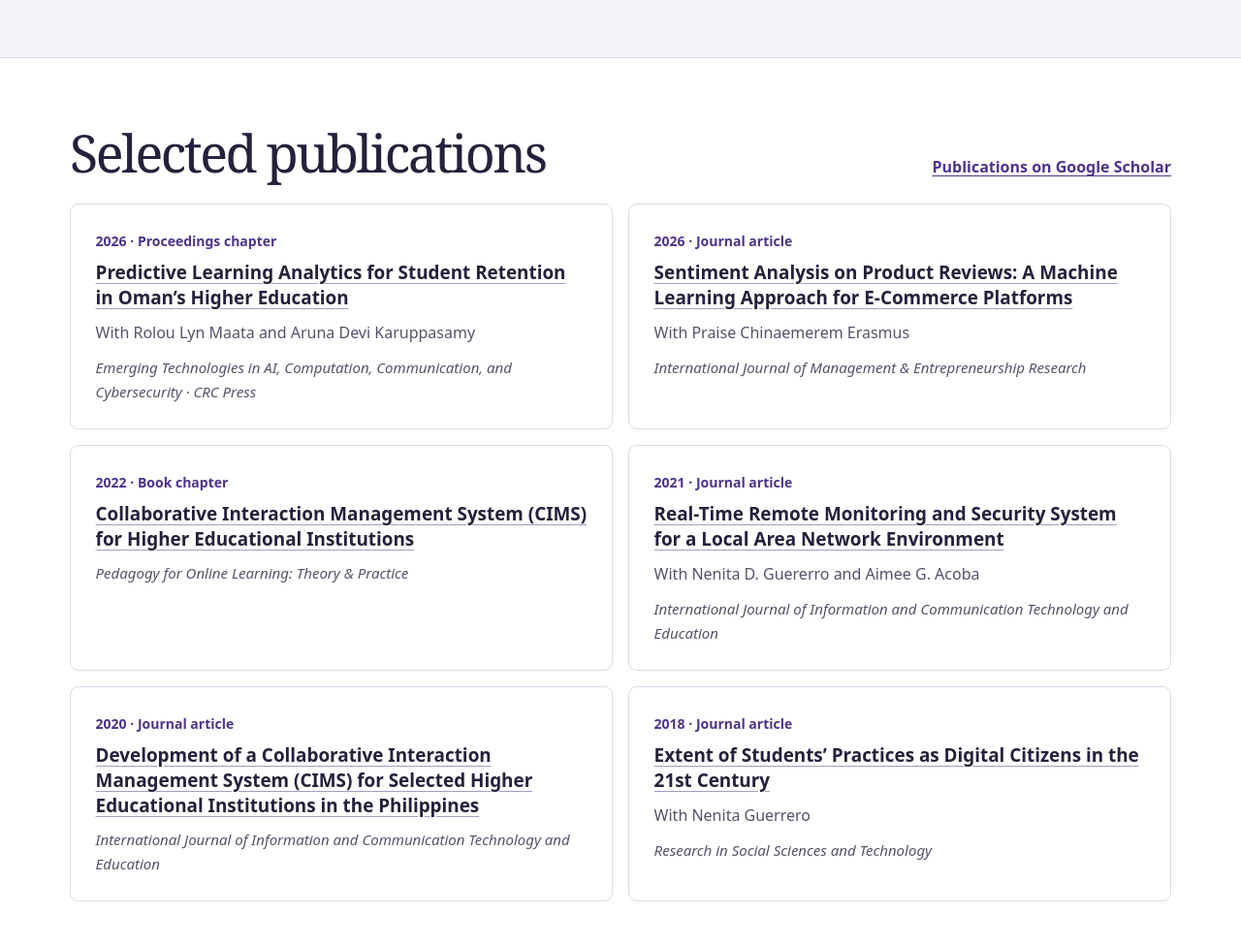
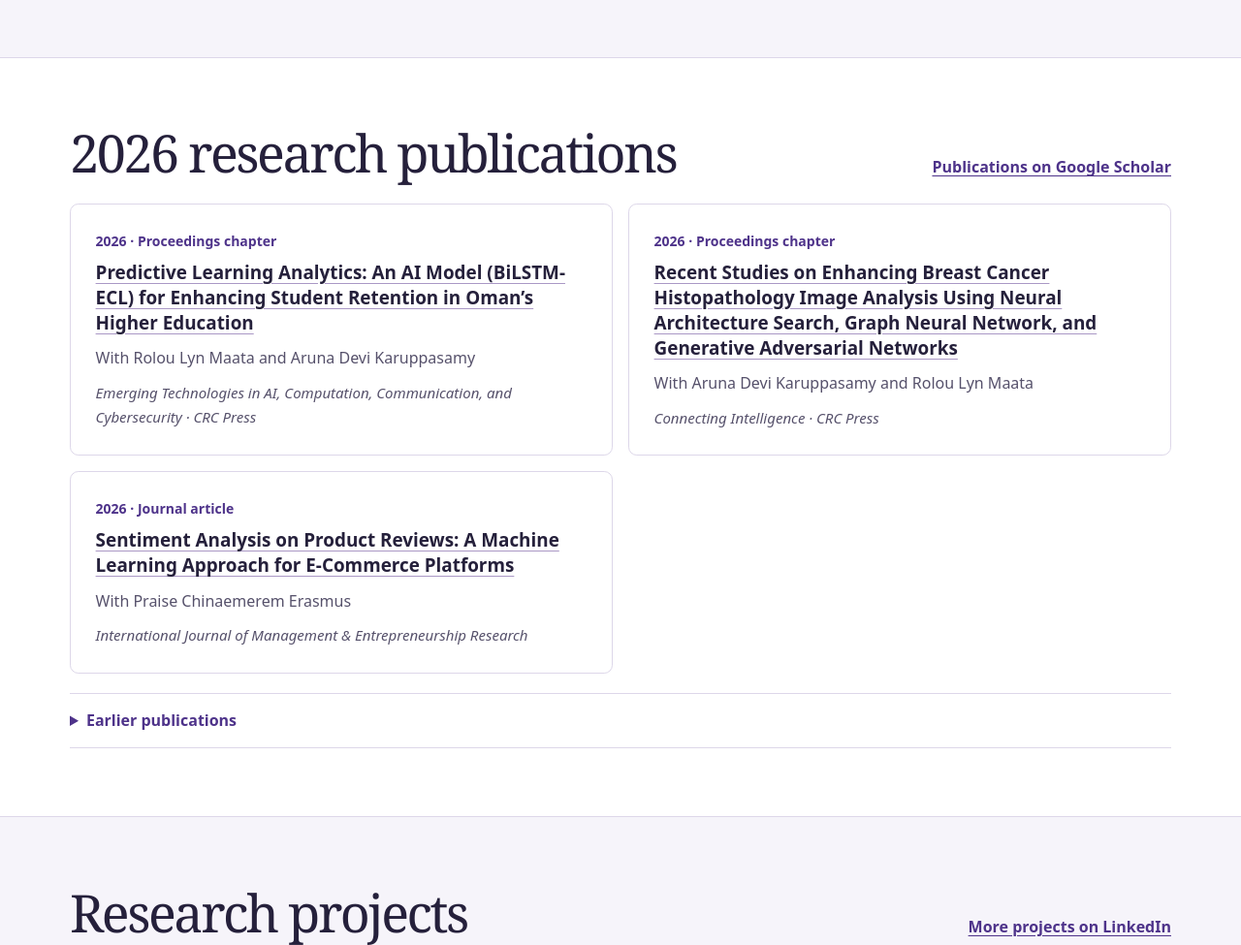
Before and after one commit to smdomingo/portfolio, a plain HTML site: page index.html in a window 1280 px wide. Shown: the part 1820-2795 px from the top of the page at 97% size. Drawn offline with Linux system fonts and the light colour scheme.

Commit message:
Feature all 2026 Google Scholar publications

```diff
--- a/index.html
+++ b/index.html
@@ -5,7 +5,7 @@
   <meta name="viewport" content="width=device-width, initial-scale=1">
   <meta name="description" content="Dr. Salvacion Mata-Domingo, assistant professor in computing. Explore her academic career, publications, research, and student mentoring.">
   <title>Dr. Salvacion Mata-Domingo | Academic Portfolio</title>
-  <link rel="stylesheet" href="styles.css?v=3">
+  <link rel="stylesheet" href="styles.css?v=4">
 </head>
 <body id="top">
   <a class="skip-link" href="#main">Skip to content</a>
@@ -92,22 +92,32 @@
     <section class="section" id="publications" aria-labelledby="publications-title">
       <div class="container">
         <div class="section-head">
-          <h2 id="publications-title">Selected publications</h2>
-          <a href="https://scholar.google.com/citations?user=HSLVMTAAAAAJ&amp;hl=en">Publications on Google Scholar</a>
+          <h2 id="publications-title">2026 research publications</h2>
+          <a href="https://scholar.google.com/citations?hl=en&amp;user=HSLVMTAAAAAJ&amp;view_op=list_works&amp;sortby=pubdate">Publications on Google Scholar</a>
         </div>
         <div class="publication-grid">
           <article class="publication">
             <p class="meta">2026 · Proceedings chapter</p>
-            <h3><a href="https://www.routledge.com/Emerging-Technologies-in-AI-Computation-Communication-and-Cybersecu/Ali-Anguera-Kumar-Tripathi/p/book/9781041240341">Predictive Learning Analytics for Student Retention in Oman’s Higher Education</a></h3>
+            <h3><a href="https://scholar.google.com/citations?view_op=view_citation&amp;hl=en&amp;user=HSLVMTAAAAAJ&amp;sortby=pubdate&amp;citation_for_view=HSLVMTAAAAAJ:Tyk-4Ss8FVUC">Predictive Learning Analytics: An AI Model (BiLSTM-ECL) for Enhancing Student Retention in Oman’s Higher Education</a></h3>
             <p>With Rolou Lyn Maata and Aruna Devi Karuppasamy</p>
             <p class="venue">Emerging Technologies in AI, Computation, Communication, and Cybersecurity · CRC Press</p>
           </article>
           <article class="publication">
+            <p class="meta">2026 · Proceedings chapter</p>
+            <h3><a href="https://scholar.google.com/citations?view_op=view_citation&amp;hl=en&amp;user=HSLVMTAAAAAJ&amp;sortby=pubdate&amp;citation_for_view=HSLVMTAAAAAJ:eQOLeE2rZwMC">Recent Studies on Enhancing Breast Cancer Histopathology Image Analysis Using Neural Architecture Search, Graph Neural Network, and Generative Adversarial Networks</a></h3>
+            <p>With Aruna Devi Karuppasamy and Rolou Lyn Maata</p>
+            <p class="venue">Connecting Intelligence · CRC Press</p>
+          </article>
+          <article class="publication">
             <p class="meta">2026 · Journal article</p>
-            <h3><a href="https://www.researchgate.net/publication/399982240_Sentiment_analysis_on_product_reviews_A_machine_learning_approach_for_e-_commerce_platforms">Sentiment Analysis on Product Reviews: A Machine Learning Approach for E-Commerce Platforms</a></h3>
+            <h3><a href="https://scholar.google.com/citations?view_op=view_citation&amp;hl=en&amp;user=HSLVMTAAAAAJ&amp;sortby=pubdate&amp;citation_for_view=HSLVMTAAAAAJ:zYLM7Y9cAGgC">Sentiment Analysis on Product Reviews: A Machine Learning Approach for E-Commerce Platforms</a></h3>
             <p>With Praise Chinaemerem Erasmus</p>
             <p class="venue">International Journal of Management &amp; Entrepreneurship Research</p>
           </article>
+        </div>
+        <details class="publication-archive">
+          <summary>Earlier publications</summary>
+          <div class="publication-grid">
             <article class="publication">
               <p class="meta">2022 · Book chapter</p>
               <h3><a href="https://iiari.org/book/chapter/collaborative-interaction-management-system-cims-for-higher-educational-institutions/">Collaborative Interaction Management System (CIMS) for Higher Educational Institutions</a></h3>
@@ -131,6 +141,7 @@
               <p class="venue">Research in Social Sciences and Technology</p>
             </article>
           </div>
+        </details>
       </div>
     </section>
 
@@ -179,7 +190,7 @@
           <p>Connect with me about research collaborations or student research.</p>
           <ul class="profile-links" aria-label="Professional profiles">
             <li><a href="https://www.linkedin.com/in/salvacion-mata-domingo/">LinkedIn</a></li>
-            <li><a href="https://scholar.google.com/citations?user=HSLVMTAAAAAJ&amp;hl=en">Google Scholar</a></li>
+            <li><a href="https://scholar.google.com/citations?hl=en&amp;user=HSLVMTAAAAAJ&amp;view_op=list_works&amp;sortby=pubdate">Google Scholar</a></li>
             <li><a href="https://www.researchgate.net/profile/Salvacion-Mata-Domingo">ResearchGate</a></li>
             <li><a href="https://github.com/smdomingo">GitHub</a></li>
           </ul>
--- a/styles.css
+++ b/styles.css
@@ -74,6 +74,10 @@ h2 { font-size: clamp(2.05rem, 4.2vw, 3.45rem); line-height: 1.05; }
 .section-head a, .profile-links a { font-weight: 650; }
 .publication-grid, .project-grid { display: grid; gap: 1rem; }
 .publication-grid { grid-template-columns: repeat(2, minmax(0, 1fr)); }
+.publication-archive { margin-top: 1.25rem; padding-block: .9rem; border-block: 1px solid var(--line); }
+.publication-archive summary { color: var(--accent); font-weight: 650; cursor: pointer; }
+.publication-archive summary:focus-visible { outline: 2px solid var(--accent); outline-offset: 4px; }
+.publication-archive .publication-grid { margin-top: 1rem; }
 .project-grid { grid-template-columns: repeat(3, minmax(0, 1fr)); }
 .publication, .project { padding: clamp(1.15rem, 2.6vw, 1.6rem); border: 1px solid var(--line); border-radius: .55rem; }
 .publication { background: var(--paper); }
```
Lines whose indentation alone changed are shown as unchanged.
